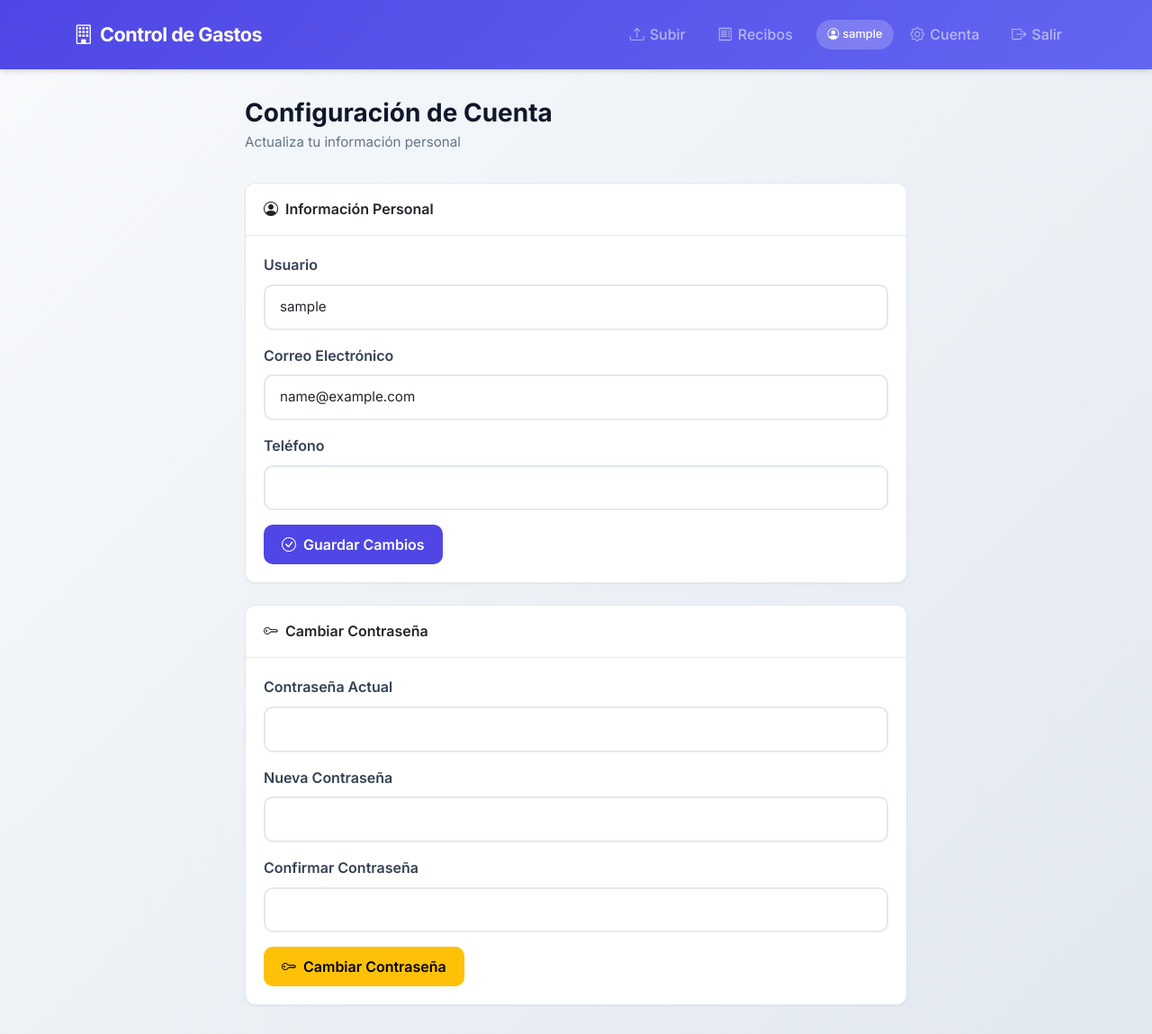
After one commit to Daniel-Chavarro/budget-control, a Django app: page /account/ in a window 1280 px wide. The commit adds this page. Shown: the whole page at 90% size. Run offline with Django 5.2, Linux system fonts and the light colour scheme; the visitor is signed in with stand-in values (Sample User, id 1).

Commit message:
feat: add account settings template and navigation

```diff
--- /dev/null
+++ b/budget/templates/budget/account/account_settings.html
@@ -0,0 +1,109 @@
+{% extends 'budget/base.html' %}
+
+{% block title %}Cuenta - Control de Gastos{% endblock %}
+
+{% block content %}
+<div class="row justify-content-center">
+    <div class="col-md-8">
+        <div class="page-header">
+            <h1 class="page-title">Configuración de Cuenta</h1>
+            <p class="page-subtitle">Actualiza tu información personal</p>
+        </div>
+
+        <!-- Account Details Form -->
+        <div class="card mb-4">
+            <div class="card-header">
+                <i class="bi bi-person-circle me-2"></i>Información Personal
+            </div>
+            <div class="card-body">
+                <form method="post">
+                    {% csrf_token %}
+                    <div class="mb-3">
+                        <label for="id_username" class="form-label">Usuario</label>
+                        <input type="text" class="form-control" id="id_username"
+                               name="username" value="{{ account_form.username.value|default:'' }}" required>
+                        {% if account_form.errors.username %}
+                        <div class="text-danger mt-1">
+                            {% for error in account_form.errors.username %}
+                            {{ error }}
+                            {% endfor %}
+                        </div>
+                        {% endif %}
+                    </div>
+                    <div class="mb-3">
+                        <label for="id_email" class="form-label">Correo Electrónico</label>
+                        <input type="email" class="form-control" id="id_email"
+                               name="email" value="{{ account_form.email.value|default:'' }}" required>
+                        {% if account_form.errors.email %}
+                        <div class="text-danger mt-1">
+                            {% for error in account_form.errors.email %}
+                            {{ error }}
+                            {% endfor %}
+                        </div>
+                        {% endif %}
+                    </div>
+                    <div class="mb-3">
+                        <label for="id_phone" class="form-label">Teléfono</label>
+                        <input type="text" class="form-control" id="id_phone"
+                               name="phone" value="{{ account_form.phone.value|default:'' }}">
+                    </div>
+                    <button type="submit" class="btn btn-primary">
+                        <i class="bi bi-check-circle me-2"></i>Guardar Cambios
+                    </button>
+                </form>
+            </div>
+        </div>
+
+        <!-- Password Change Form -->
+        <div class="card">
+            <div class="card-header">
+                <i class="bi bi-key me-2"></i>Cambiar Contraseña
+            </div>
+            <div class="card-body">
+                <form method="post" action=".">
+                    {% csrf_token %}
+                    <div class="mb-3">
+                        <label for="id_current_password" class="form-label">Contraseña Actual</label>
+                        <input type="password" class="form-control" id="id_current_password"
+                               name="current_password" required>
+                        {% if password_form.errors.current_password %}
+                        <div class="text-danger mt-1">
+                            {% for error in password_form.errors.current_password %}
+                            {{ error }}
+                            {% endfor %}
+                        </div>
+                        {% endif %}
+                    </div>
+                    <div class="mb-3">
+                        <label for="id_new_password" class="form-label">Nueva Contraseña</label>
+                        <input type="password" class="form-control" id="id_new_password"
+                               name="new_password" required>
+                        {% if password_form.errors.new_password %}
+                        <div class="text-danger mt-1">
+                            {% for error in password_form.errors.new_password %}
+                            {{ error }}
+                            {% endfor %}
+                        </div>
+                        {% endif %}
+                    </div>
+                    <div class="mb-3">
+                        <label for="id_confirm_password" class="form-label">Confirmar Contraseña</label>
+                        <input type="password" class="form-control" id="id_confirm_password"
+                               name="confirm_password" required>
+                        {% if password_form.errors.confirm_password %}
+                        <div class="text-danger mt-1">
+                            {% for error in password_form.errors.confirm_password %}
+                            {{ error }}
+                            {% endfor %}
+                        </div>
+                        {% endif %}
+                    </div>
+                    <button type="submit" class="btn btn-warning">
+                        <i class="bi bi-key me-2"></i>Cambiar Contraseña
+                    </button>
+                </form>
+            </div>
+        </div>
+    </div>
+</div>
+{% endblock %}
--- a/budget/templates/budget/base.html
+++ b/budget/templates/budget/base.html
@@ -426,6 +426,11 @@
                             </span>
                         </li>
                         <li class="nav-item">
+                            <a class="nav-link" href="{% url 'budget:account_settings' %}">
+                                <i class="bi bi-gear"></i>Cuenta
+                            </a>
+                        </li>
+                        <li class="nav-item">
                             <a class="nav-link" href="{% url 'budget:logout' %}">
                                 <i class="bi bi-box-arrow-right"></i>Salir
                             </a>
```
